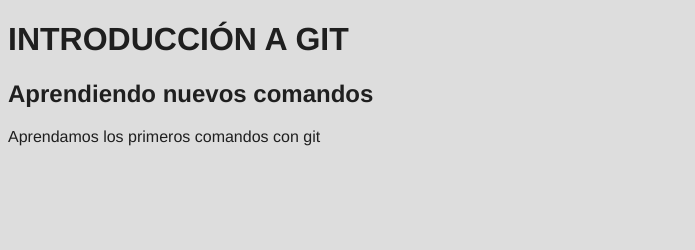
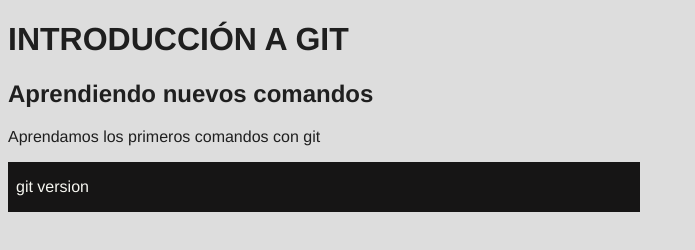
Before and after one commit to danyhoshi/Proyecto3, a plain HTML site: page index.html in a window 1280 px wide. Shown: the whole page, without its empty margins (0-695 px from the left). Drawn offline with Linux system fonts and the light colour scheme.

Commit message:
add contenido comando

```diff
--- a/index.html
+++ b/index.html
@@ -11,6 +11,9 @@
     <h1>INTRODUCCIÓN A GIT</h1>
     <h2>Aprendiendo nuevos comandos</h2>
     <p>Aprendamos los primeros comandos con git</p>
+    <div>
+        <p class="codigo">git version</p>
+    </div>
 
 </body>
 </html>
--- a/style.css
+++ b/style.css
@@ -20,3 +20,18 @@ p{
     font-size: 1.0em;
     color: #1f1f1f
 }
+p.codigo {
+    padding-left: 0.5em;
+    color:rgb(246, 246, 240);
+    font-family: Courier 'Courier New', Courier, monospace, serif;
+    font-size: 1.0em;
+}
+div {
+    flex-wrap: wrap;
+    box-sizing: border-box;
+    margin: left;
+    display: flex;
+    width: 50%;
+    height: 20%;
+    background-color: rgb(22, 21, 21);
+  }
```
